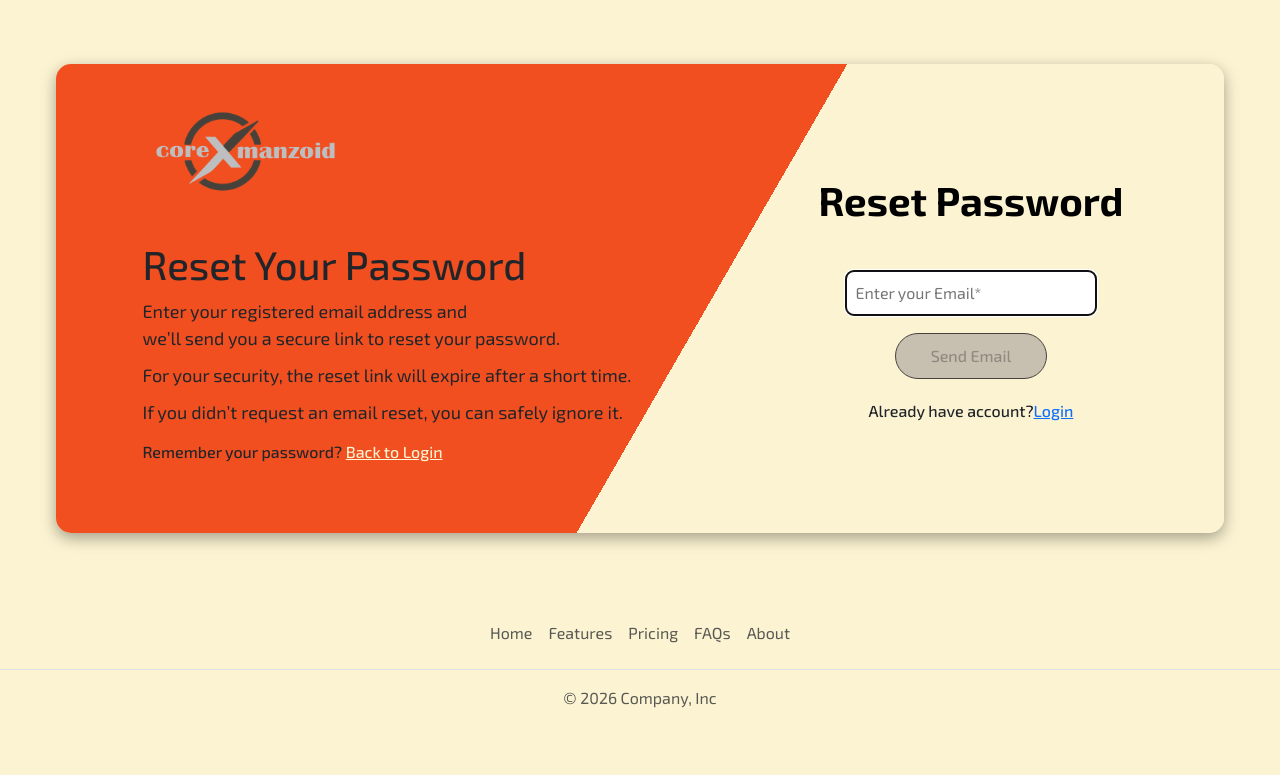
After one commit to coreXmanzoid/coreXmanzoid-Tweet, a Flask app: page /reset-password in a window 1280 px wide. The commit adds this page. Shown: the top 775 px of the page. Run offline with Flask 3, Linux system fonts and the light colour scheme; parts of the project's set-up code (start-up, migrations or seed data) failed here and were passed over.

Commit message:
Feat: overhaul authentication & email verification
- Added secure password reset via email verification link
- Replaced signup OTP verification with post-login email verification through link
- New verification overlay on homepage for unverified accounts
- Users can now verify email with one click and gain full access
- Improved UX and security for authentication flows

```diff
--- a/main.py
+++ b/main.py
@@ -1,3 +1,5 @@
+from functools import wraps
+
 from flask import Flask, render_template, redirect, url_for, request, flash, jsonify
 from flask_sqlalchemy import SQLAlchemy
 from sqlalchemy.orm import DeclarativeBase, mapped_column, Mapped, relationship
@@ -10,6 +12,7 @@ from flask_login import (
     login_required,
     current_user,logout_user,
 )
+from itsdangerous import BadSignature, BadSignature, SignatureExpired, URLSafeTimedSerializer
 import emailHandling, random, json, requests, os
 from datetime import datetime, timedelta
 from sqlalchemy.ext.mutable import MutableList
@@ -18,7 +21,7 @@ import cloudinary.uploader
 import cloudinary.api
 from groq import Groq
 import firebase_admin
-from firebase_admin import credentials, messaging
+from firebase_admin import credentials, messaging, initialize_app
 from dotenv import load_dotenv
 
 load_dotenv()
@@ -49,7 +52,7 @@ app = Flask(__name__)
 GROQ_API_KEY = os.environ.get("GROQ_API_KEY")
 app.config["SECRET_KEY"] = "8BYkEfBA6O6donzWlSihBXox7C0sKR6b"
 app.config["SQLALCHEMY_DATABASE_URI"] = "sqlite:///coreXmanzoidTweet.db"
-
+serializer = URLSafeTimedSerializer(app.config["SECRET_KEY"])
 
 client = Groq(api_key=GROQ_API_KEY)
 db = SQLAlchemy(model_class=Base)
@@ -70,6 +73,7 @@ class UserData(UserMixin, db.Model):
     liked_posts: Mapped[list] = mapped_column(MutableList.as_mutable(JSON),default=list)
     birth_date: Mapped[Date] = mapped_column(Date, nullable=True)
     reposted_posts: Mapped[list] = mapped_column(MutableList.as_mutable(JSON),default=list)
+    status: Mapped[str] = mapped_column(String, default="Non-Verified")
 
     tweets = relationship("TweetData", back_populates="user")
     comments = relationship("Comments", back_populates="user")
@@ -366,6 +370,7 @@ def notifications():
 
 @app.route("/notifications/mark_read/<int:user_id>")
 @login_required
+@verified_user
 def mark_as_read(user_id):
     if user_id != current_user.id:
         return jsonify({"status": "error", "message": "Unauthorized"}), 403
@@ -390,69 +395,78 @@ login_manager.init_app(app)
 def load_user(user_id):
     return db.get_or_404(UserData, user_id)
 
+def verified_user(func):
+    @wraps(func)
+    def wrapper(*args, **kwargs):
+        if current_user.status != "Verified":
+            return "Email not verified. Access Denied.", 403
+        return func(*args, **kwargs)
+    return wrapper
 
 @app.route("/signup/<int:st>", methods=["GET", "POST"])
 def signup(st):
-    global name, email, username, password, phone, data, OTP, birth_date
+
+    data['current_date'] = datetime.now().strftime("%Y-%m-%d")  # '2025-10-30'
     if request.method == "POST":
-        if st == 1:  # signup form completed
-            name = request.form.get("name")
-            username = request.form.get("username")
-            phone = request.form.get("phone")
-            email = str(request.form.get("email"))
-            birth_date_str = request.form.get("birthDate")  # "2007-01-11"
-            birth_date = (
-                datetime.strptime(birth_date_str, "%Y-%m-%d").date()
-                if birth_date_str
-                else None
-            )
-            password = request.form.get("pin")
-
-            data["email"] = email
-            isUserExist = db.session.execute(
-                db.select(UserData).where((UserData.email == email))
-            ).scalar()
-            if isUserExist:
-                data["page"] = "signup"
-                data["emailAlreadyExist"] = "true"
-                return render_template("signup.html", data=data)
-            data["page"] = "confirmEmail"
-            OTP = emailHandling.sendEmail(email)
-            if OTP == "0000":
-                data["page"] = "signup"  # change page if OTP is unsuccessfull
-                flash("Failed to send verification email. Please try again.")
-            return render_template("signup.html", data=data)
-        elif st == 2:  # email-verification
-            userOTP = f'{request.form.get("OTP1")}{request.form.get("OTP2")}{request.form.get("OTP3")}{request.form.get("OTP4")}'
-            if emailHandling.checkOTP(OTP, userOTP):
-                new_user = UserData(
-                    name=name,
-                    username=username,
-                    email=email,
-                    birth_date=birth_date,
-                    number=phone,
-                    password=generate_password_hash(password, method="pbkdf2:sha256", salt_length=8),
-                )
-                db.session.add(new_user)
-                db.session.commit()
-                data["page"] = "signup"
-                return redirect(url_for("login"))
-            flash("INVALID OTP")
-            data["page"] = "signup"
-            return redirect(url_for("signup", st=0))
-        elif st == 3:  # username verification
-            username = request.get_json().get("username")
-            isUserExist = db.session.execute(
-                db.select(UserData).where((UserData.username == username))
-            ).scalar()
+        if st == 1: # username verification
+            username = request.get_json().get("username", None)
+            isUserExist = db.session.execute( db.select(UserData).where((UserData.username == username)) ).scalar()
             if isUserExist:
                 return jsonify({"status": "abondonded"})
             return jsonify({"status": "success"})
-    current_date = datetime.now().strftime("%Y-%m-%d")
-    data["current_date"] = current_date
-    data["page"] = "signup"
+        name = request.form.get("name")
+        username = request.form.get("username")
+        phone = request.form.get("phone")
+        email = request.form.get("email")
+        birth_date_str = request.form.get("birthDate")
+        password = request.form.get("pin")
+
+        # Convert birth date
+        birth_date = (
+            datetime.strptime(birth_date_str, "%Y-%m-%d").date()
+            if birth_date_str
+            else None
+        )
+
+        # Check if email already exists
+        existing_user = db.session.execute(
+            db.select(UserData).where(UserData.email == email)
+        ).scalar()
+
+        if existing_user:
+            flash("Email already exists.")
+            return redirect(url_for('signup', st= 0))
+
+        # Check if username already exists
+        existing_username = db.session.execute(
+            db.select(UserData).where(UserData.username == username)
+        ).scalar()
+
+        if existing_username:
+            flash("Username already taken.")
+            return redirect(url_for('signup', st= 0))
+
+        # Create new user
+        new_user = UserData(
+            name=name,
+            username=username,
+            email=email,
+            birth_date=birth_date,
+            number=phone,
+            password=generate_password_hash(
+                password,
+                method="pbkdf2:sha256",
+                salt_length=8
+            ),
+        )
+
+        db.session.add(new_user)
+        db.session.commit()
+
+        flash("Account created successfully. Please verify your email.")
+        return redirect(url_for("login"))
+
     return render_template("signup.html", data=data)
-
 
 @app.route("/login", methods=["GET", "POST"])
 def login():
@@ -477,9 +491,107 @@ def login():
             flash("Wrong Password Try Again.")
     return render_template("login.html")
 
+@app.route("/email-verification", methods=["POST"])
+@login_required
+def email_verification():
+    user = current_user
+
+    if not user:
+        return jsonify({"status": "error", "message": "User not found"}), 404
+
+    # Generate token
+    token = serializer.dumps(
+        {"user_id": user.id},
+        salt="email-verification-salt"
+    )
+
+    verify_link = url_for(
+        "verify_email_with_token",
+        token=token,
+        _external=True
+    )
+
+    emailHandling.sendLinkEmail(user.email, verify_link, st=1)
+
+    return jsonify({"status": "success"})
+
+@app.route("/verify-email/<token>")
+def verify_email_with_token(token):
+    try:
+        data = serializer.loads(
+            token,
+            salt="email-verification-salt",
+            max_age=900  # 15 minutes
+        )
+    except Exception:
+        return "Verification link expired or invalid.", 400
+
+    user = db.session.get(UserData, data["user_id"])
+
+    if not user:
+        return "User not found.", 404
+
+    if user.status == "Verified":
+        return "Email already verified."
+
+    user.status = "Verified"
+    db.session.commit()
+
+    return redirect(url_for("homepage"))
+
+@app.route("/reset-password", methods=["GET", "POST"])
+def reset_password():
+    if request.method == "POST":
+        post_data = request.get_json()
+        email = post_data.get("email")
+        print(email)
+        user = db.session.execute(
+            db.select(UserData).where(UserData.email == email)
+        ).scalar()
+
+        if user:
+            token = serializer.dumps(user.id, salt="password-reset-salt")
+            reset_link = url_for("reset_password_with_token", token=token, _external=True)
+            emailHandling.sendLinkEmail(email, reset_link, st=2)
+
+        flash("If this email exists, a reset link has been sent.")
+        return jsonify({"status": "success", "message": "If this email exists, a reset link has been sent."})
+
+    return render_template("resetPassword.html", data={"page": "resetPassword"})
+
+@app.route("/reset-password/<token>", methods=["GET", "POST"])
+def reset_password_with_token(token):
+    try:
+        user_id = serializer.loads(token, salt="password-reset-salt", max_age=900)
+    except:
+        flash("This reset link is invalid or expired.")
+        return redirect(url_for("reset_password"))
+
+    user = db.session.get(UserData, user_id)
+    if not user:
+        flash("Invalid reset link.")
+        return redirect(url_for("reset_password"))
+
+    if request.method == "POST":
+        post_data = request.get_json(silent=True) or {}
+        new_password = post_data.get("newPassword")
+        confirm_password = post_data.get("confirmNewPassword")
+
+        if new_password != confirm_password:
+            flash("Passwords do not match.")
+            return render_template("resetPassword.html", data={"page": "newPassword"})
+
+        user.password = generate_password_hash(new_password, method="pbkdf2:sha256", salt_length=8)
+        db.session.commit()
+
+        flash("Your password has been reset successfully.")
+        return jsonify({"status": "success", "message": "Password reset successfully. Please log in with your new password."})
+
+    return render_template("resetPassword.html", data={"page": "newPassword"})
 
 @app.route("/update-profile/<int:id>", methods=["POST"])
 @login_required
+@verified_user
 def upload_profile(id):
     if "profile" not in request.files:
         return jsonify({"status": "error", "message": "No file provided"}), 400
@@ -522,8 +634,9 @@ def upload_profile(id):
 @app.route("/home", methods=["GET", "POST"])
 @login_required
 def homepage():
+    is_user_verified = current_user.status == "Verified"
     current_time = datetime.now().isoformat()  # '2025-10-30T14:22:15'
-    return render_template("home.html", ct=current_time)
+    return render_template("home.html", ct=current_time, is_user_verified=is_user_verified)
 
 def mentions_parser(content):
     mentioned_usernames = [word[1:] for word in content.split() if word.startswith("@")]
@@ -535,6 +648,8 @@ def mentions_parser(content):
     return mentioned_objects
 
 @app.route("/send-mention-notifications", methods=["POST"])
+@login_required
+@verified_user
 def send_mention_notifications():
     data = request.get_json()
     post_id = data.get("post_id")
@@ -573,19 +688,28 @@ def send_mention_notifications():
     return jsonify({"status": "success", "message": "Mention notifications sent"}), 200
 @app.route("/managePosts/<int:state>", methods=["GET", "POST"])
 @login_required
+@verified_user
 def managePosts(state):
     if request.method == "POST":
         if state == 1:
             data = request.get_json()
             if data.get("user_id") != current_user.id:
                 return jsonify({"status": "Unauthorized Access Denied"}), 403
-            post_content = data.get("content", "").strip()
+            post_content = data.get("content", "")
+            if not post_content or not post_content.strip():
+                return jsonify({"status": "error", "message": "Empty post"}), 400
             hashtags = [word for word in post_content.split() if word.startswith("#")]
             mentioned_objects = mentions_parser(post_content)
 
-            post = " ".join(
-                [word for word in post_content.split() if not word.startswith("#")]
-            )
+            # Preserve newlines while removing hashtags
+            lines = post_content.split("\n")
+            clean_lines = []
+            for line in lines:
+                # Remove hashtags from each line
+                clean_words = [word for word in line.split() if not word.startswith("#")]
+                clean_lines.append(" ".join(clean_words))
+
+            post = "\n".join(clean_lines)  # keeps original line breaks
             datetime_now = datetime.utcnow()  # '2025-10-30T14:22:15'
             new_tweet = TweetData(
                 content=post,
@@ -618,6 +742,7 @@ def managePosts(state):
 
 @app.route("/comments/<int:post_id>", methods=["GET", "POST"])
 @login_required
+@verified_user
 def comments(post_id):
     data = request.get_json(silent=True) or {}
     st = data.get("state", 0)
@@ -747,6 +872,7 @@ def showPosts(state, id):
 
 @app.route("/likePost/<int:state>", methods=["POST"])
 @login_required
+@verified_user
 def post_Action(state):
     data = request.get_json()
     post_id = data.get("post_id")
@@ -798,6 +924,7 @@ def post_Action(state):
 
 @app.route("/Manzoid-AI", methods=["GET", "POST"])
 @login_required
+@verified_user
 def manzoid_ai():
     if request.method == "POST":
         data = request.get_json()
@@ -928,6 +1055,7 @@ def logout(st):
 
 @app.route("/follows/<int:id>/<int:st>", methods=["GET", "POST"])
 @login_required
+@verified_user
 def follows(id, st):
     if request.method == "POST":
         if st == 1:
@@ -967,6 +1095,5 @@ def profile(id):
     )
     return render_template("profile.html", user=user, is_following=is_following)
 
-
 if __name__ == "__main__":
     app.run(debug=True)
--- a/static/css/styles.css
+++ b/static/css/styles.css
@@ -120,7 +120,11 @@ button:hover {
         right: 100px;
     }
 }
-
+.flashes{
+    color: #F14F20;
+    padding: 0px 20px;
+    border-radius: 5px;
+}
 .confirm-email-form {
     padding: 10% 0%;
 
--- /dev/null
+++ b/static/js/resetPassword.js
@@ -0,0 +1,92 @@
+$(".reset-password-form input").on("input", function() {
+    var email = $(".reset-password-form input[name='email']").val();
+    if (email.trim() !== "") {
+        $(".reset-password-form .submitbutton").prop("disabled", false);
+    } else {
+        $(".reset-password-form .submitbutton").prop("disabled", true);
+    }
+});
+$(".reset-password-form button").on("click", function(e) {
+    e.preventDefault();
+    var email = $(".reset-password-form input[name='email']").val();
+    $(".reset-password-form .submitbutton").prop("disabled", true);
+    $(".reset-password-form input[name='email']").prop("disabled", true);
+
+    $.ajax({
+        type: "POST",
+        url: "/reset-password",
+        data: JSON.stringify({ 'email': email }),
+        headers: { "Content-Type": "application/json" },
+        success: function(response) {
+            if (response.status === "success") {
+                window.location.href = "/reset-password";
+                $(".reset-password-form input[name='email']").val(email);
+                $(".reset-password-form input[name='email']").prop("disabled", true);
+            } else {
+                alert("Error: " + response.message);
+            }
+        },
+        error: function() {
+            alert("An error occurred while sending the reset email. Please try again.");
+        }
+    });
+});
+
+$(".new-password-form button").on("click", function(e) {
+    e.preventDefault();
+    var newPassword = $(".new-password-form input[name='newPassword']").val();
+    var confirmNewPassword = $(".new-password-form input[name='confirmNewPassword']").val();
+    $.ajax({
+        type: "POST",
+        url: window.location.pathname,
+        data: JSON.stringify({ 'newPassword': newPassword, 'confirmNewPassword': confirmNewPassword }),
+        headers: { "Content-Type": "application/json" },
+        success: function(response) {
+            if (response.status === "success") {
+                window.location.href = "/login";
+            } else {
+                alert("Error: " + response.message);
+            }
+        },
+        error: function() {
+            alert("An error occurred while resetting the password. Please try again.");
+        }
+    });
+});
+
+$("input[name='newPassword'], input[name='confirmNewPassword']").on("keyup", function () {
+    var password = $("input[name='newPassword']").val();
+    var confirmNewPassword = $("input[name='confirmNewPassword']").val();
+    var strength = 0;
+    if (password.length >= 8) strength++;
+    if (password.match(/[a-z]+/)) strength++;
+    if (password.match(/[A-Z]+/)) strength++;
+    if (password.match(/[0-9]+/)) strength++;
+    if (password.match(/[\W]+/)) strength++;
+    var strengthText = "";
+    switch (strength) {
+        case 0:
+        case 1:
+            strengthText = "*Very Weak";
+            break;
+        case 2:
+            strengthText = "*Weak";
+            break;
+        case 3:
+            strengthText = "*Moderate";
+            break;
+        case 4:
+            strengthText = "*Strong";
+            break;
+        case 5:
+            strengthText = "*Very Strong";
+            break;
+    }
+    passwordValid = password.length >= 8;
+    if (!passwordValid || password !== confirmNewPassword) {
+        $(".submitbutton").prop("disabled", true);
+    } else {
+        $(".submitbutton").prop("disabled", false);
+    }
+    $('#newpasswordStrength').text("Password Strength: " + strengthText);
+});
--- a/templates/login.html
+++ b/templates/login.html
@@ -43,7 +43,7 @@
                         <input type="password" name="pin" id="userPassword" placeholder="Enter your Password*"
                             required><br>
                         <a href=""><button type="submit" class="submitbutton">Login</button></a>
-                        <a href="">Forget Password?</a> <br> <br>
+                        <a href="{{ url_for('reset_password') }}">Forget Password?</a> <br> <br>
                         <h6>Don't have account? <a href="{{url_for('signup', st=0)}}">SignUp</a> instead.</h6>
                     </div>
                 </form>
--- /dev/null
+++ b/templates/resetPassword.html
@@ -0,0 +1,77 @@
+<html lang="en">
+
+<head>
+    <meta charset="UTF-8">
+    <meta name="viewport" content="width=device-width, initial-scale=1.0">
+    <title>coreXmanzoid</title>
+    <link rel="shortcut icon" href="{{ url_for('static', filename='assets.logo.png')}}" type="image/x-icon">
+    <link href="https://cdn.jsdelivr.net/npm/bootstrap@5.3.0/dist/css/bootstrap.min.css" rel="stylesheet">
+    <link rel="stylesheet" href="{{ url_for('static', filename='css/styles.css') }}">
+</head>
+
+<body>
+    <section id="signup">
+        <div class="signup-page">
+            <div class="signup-text d-none d-sm-block" style="padding: 0px 50px;">
+                <img src="../static/assets/logo2.png" class="logoimg img-fluid">
+                <h1>Reset Your Password</h1>
+                <ul>
+                    <li>Enter your registered email address and <br> we’ll send you a secure link to reset your
+                        password.
+                    </li>
+                    <li>For your security, the reset link will expire after a short time.</li>
+                    <li>If you didn’t request an email reset, you can safely ignore it.</li>
+                </ul>
+                <h6>Remember your password? <a href="/login" style="color: #FBF3D1">Back to Login</a></h6>
+            </div>
+            <center>
+                {% if data.page == "resetPassword" %}
+                <div class="signup-form reset-password-form my-5 p-5">
+                    <h1 class="p-3">Reset Password</h1>
+                    {% with messages = get_flashed_messages() %}
+                    {% if messages %}
+                    <ul class="flashes">
+                        {% for msg in messages %}
+                        <li>{{ msg }}</li>
+                        {% endfor %}
+                    </ul>
+                    {% endif %}
+                    {% endwith %}
+                    <input type="email" class="w-75" name="email" placeholder="Enter your Email*" required autofocus>
+                    <a href=""><button type="submit" class="submitbutton" disabled>Send Email</button></a>
+                    <h6 class="my-3">Already have account?<a href="{{ url_for('login') }}">Login</a></h6>
+                </div>
+                {% elif data.page == "newPassword" %}
+                <div class="signup-form my-5 p-5 new-password-form">
+                    <h1>Reset Password</h1>
+                    <input type="Password" name="newPassword" placeholder="Enter new password*" required autofocus>
+                    <input type="password" name="confirmNewPassword" placeholder="Confirm new password*" required>
+                    <br><small id="newpasswordStrength" style="color: red;"></small>
+                    <a href=""><button type="submit" class="submitbutton">Reset Password</button></a>
+                </div>
+                {% endif %}
+            </center>
+
+        </div>
+        </div>
+    </section>
+
+    <footer class="py-3 my-4">
+        <ul class="nav justify-content-center border-bottom pb-3 mb-3">
+            <li class="nav-item"><a href="#" class="nav-link px-2 text-body-secondary">Home</a></li>
+            <li class="nav-item"><a href="#" class="nav-link px-2 text-body-secondary">Features</a></li>
+            <li class="nav-item"><a href="#" class="nav-link px-2 text-body-secondary">Pricing</a></li>
+            <li class="nav-item"><a href="#" class="nav-link px-2 text-body-secondary">FAQs</a></li>
+            <li class="nav-item"><a href="#" class="nav-link px-2 text-body-secondary">About</a></li>
+        </ul>
+        <p class="text-center text-body-secondary">© 2026 Company, Inc</p>
+    </footer>
+    <script src="https://cdn.jsdelivr.net/npm/bootstrap@5.3.0/dist/js/bootstrap.bundle.min.js" defer></script>
+    <script src="https://ajax.googleapis.com/ajax/libs/jquery/3.7.1/jquery.min.js"></script>
+    <script>
+        data = {{ data | tojson }};
+    </script>
+    <script src="/static/js/resetPassword.js"></script>
+</body>
+
+</html>
```
Also changed, not shown: emailHandling.py (+40 -28 lines), static/css/styles01.css (+60 -0 lines), static/js/home.js (+37 -0 lines), static/js/signup.js (+2 -31 lines), templates/home.html (+21 -13 lines), templates/signup.html (+1 -16 lines), instance/coreXmanzoidTweet.db, 1 other file.
